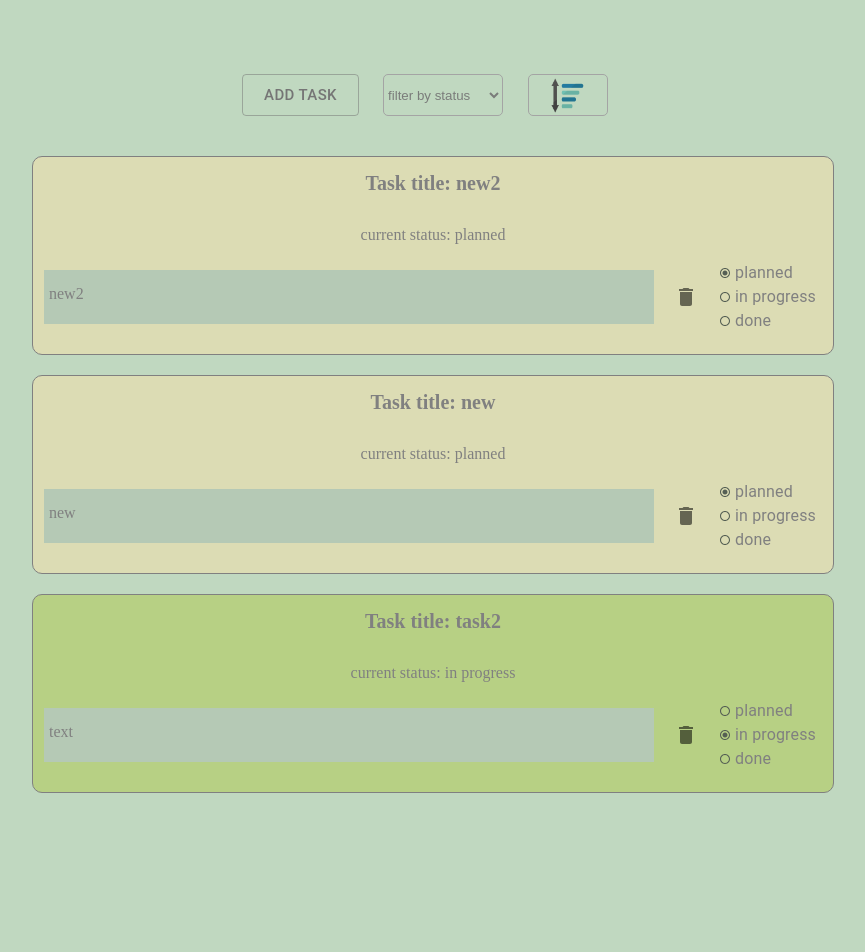
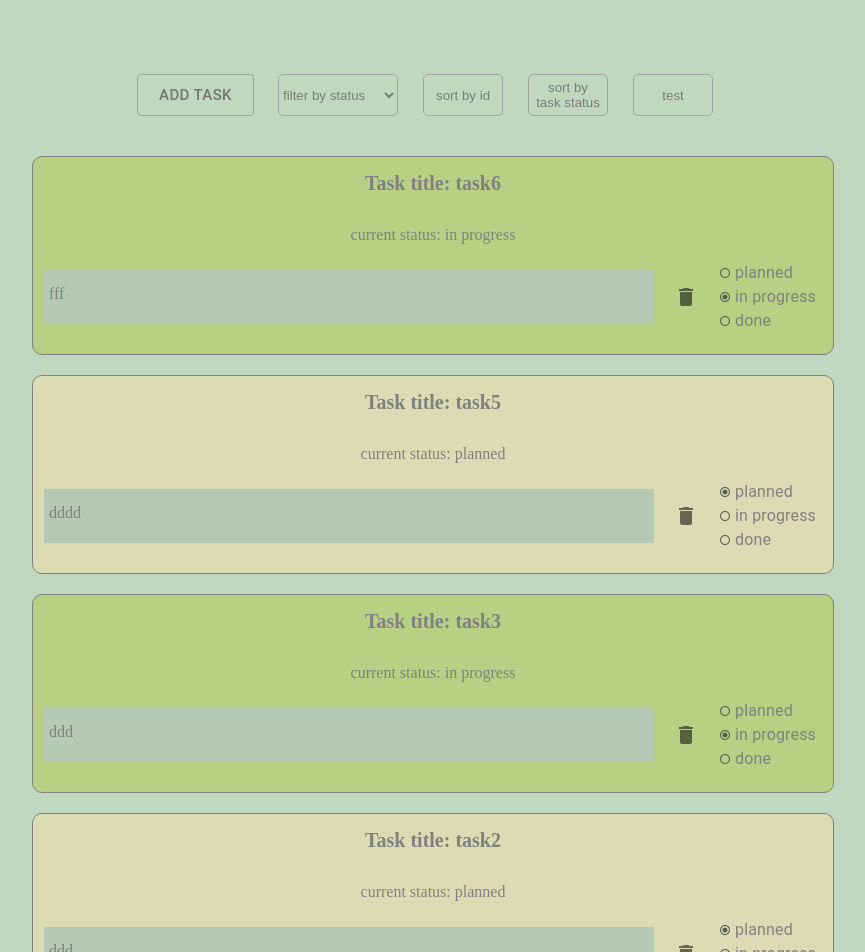
Before and after one commit to zerofille/to_do_vol.2, a React (Create React App) app: page /#/mytodos in a window 1280 px wide. Shown: the top 952 px of the page, without its empty margins (227-1092 px from the left). Before the commit the page ends 837 px from the top, so only its background shows below. Built offline with nearby package versions, Linux system fonts and the light colour scheme; data requests are answered from the project's data file; the HTML template or start-up script is replaced by a standard one.

Commit message:
small change

```diff
--- a/db.json
+++ b/db.json
@@ -1,22 +1,34 @@
 {
   "tasks": [
     {
-      "id": 1643802136693,
-      "title": "task2",
-      "text": "text",
+      "id": 1643901379298,
+      "title": "task1",
+      "text": "tas",
       "task_status": "in progress"
     },
     {
-      "id": 1643873526774,
-      "title": "new",
-      "text": "new",
+      "id": 1643901383559,
+      "title": "task2",
+      "text": "ddd",
       "task_status": "planned"
     },
     {
-      "id": 1643878514999,
-      "title": "new2",
-      "text": "new2",
+      "id": 1643901387765,
+      "title": "task3",
+      "text": "ddd",
+      "task_status": "in progress"
+    },
+    {
+      "id": 1643901393101,
+      "title": "task5",
+      "text": "dddd",
       "task_status": "planned"
+    },
+    {
+      "id": 1643901398342,
+      "title": "task6",
+      "text": "fff",
+      "task_status": "in progress"
     }
   ]
 }
--- a/src/Components/Task/Task.tsx
+++ b/src/Components/Task/Task.tsx
@@ -1,6 +1,6 @@
-import React, { useState } from 'react';
+import React, { useCallback, useState } from 'react';
 import { useAppDispatch } from '../../app/hooks';
-import { removeTask, getTask, changeStatus } from '../../app/taskSlice';
+import { removeTaskAction, getTaskAction, changeStatusAction } from '../../app/taskSlice';
 import './Task.sass'
 import IconButton from '@mui/material/IconButton';
 import Stack from '@mui/material/Stack';
@@ -62,14 +62,14 @@ function Task({id, text, title, task_status}: ITask) {
     ['taskWrapDone']: task_status === TaskStatus.Done,
   })
 
-  const clickHandler = () => {
-    dispatch(removeTask({id, title}))
-    dispatch(getTask({_sort: 'id', _order: "desc"}))
-  }
-  const changeHandler = (e: React.ChangeEvent<HTMLInputElement>) => {
+  const clickHandler = useCallback(() => {
+    dispatch(removeTaskAction({id, title}))
+    dispatch(getTaskAction({_sort: 'id', _order: 'desc'}))
+  }, [dispatch, title, id])
+  const changeHandler = useCallback((e: React.ChangeEvent<HTMLInputElement>) => {
     setStatus(e.target.value)
-    dispatch(changeStatus({id: id, task_status: e.target.value}))
-  }
+    dispatch(changeStatusAction({id: id, task_status: e.target.value}))
+  }, [dispatch, id])
   return (
     <div className={classNames}>
       <h3 className="title">Task title: {title}</h3>
@@ -82,7 +82,7 @@ function Task({id, text, title, task_status}: ITask) {
         </div>
         <div className="deleteStatusWrap">
           <Stack direction="row" spacing={2}>
-            <IconButton onClick={() => clickHandler()}>
+            <IconButton onClick={clickHandler}>
               <DeleteIcon/>
             </IconButton>
           </Stack>
--- a/src/Components/TaskAdder/TaskAdder.tsx
+++ b/src/Components/TaskAdder/TaskAdder.tsx
@@ -1,9 +1,9 @@
-import React from 'react';
+import React, { useCallback } from 'react';
 import { Form, Field } from 'react-final-form';
 import { useAppDispatch } from '../../app/hooks'
 import { validate } from '../../utils/validation';
 import { validationSchema } from '../../utils/validation';
-import { createTask } from '../../app/taskSlice';
+import { createTaskAction } from '../../app/taskSlice';
 import { TaskStatus } from '../../utils/enums';
 import { FormApi } from 'final-form';
 import Input from '@mui/material/Input';
@@ -47,20 +47,18 @@ export const TaskAdder: React.FC = () => {
   const dispatch = useAppDispatch();
   const classes = useStyles();
 
-  const submitHandler = (values: MyFormValues, form: FormApi<MyFormValues, Partial<MyFormValues>>) => {
-    dispatch(createTask({
+  const submitHandler = useCallback((values: MyFormValues, form: FormApi<MyFormValues, Partial<MyFormValues>>) => {
+    dispatch(createTaskAction({
       id: Date.now(),
       title: values.title,
       text: values.text,
       task_status: TaskStatus.Planned
     }))
     form.restart()
-  }
+  }, [dispatch])
   return (
     <div className="mainWrapper">
-      <Form validate={validate(validationSchema)} onSubmit={(values, form) => {
-        submitHandler(values, form)
-      }} render={({handleSubmit}) => {
+      <Form validate={validate(validationSchema)} onSubmit={submitHandler} render={({handleSubmit}) => {
         return <form onSubmit={handleSubmit}>
           <div className="formWrap">
             <Field name="title">
--- a/src/Components/TaskList/TaskList.tsx
+++ b/src/Components/TaskList/TaskList.tsx
@@ -1,14 +1,14 @@
 import React, { useEffect } from 'react';
 import { useAppSelector, useAppDispatch } from '../../app/hooks'
 import Task from '../Task/Task';
-import { getTask } from '../../app/taskSlice';
+import { getTaskAction } from '../../app/taskSlice';
 import { IData } from '../../app/taskSlice';
 
 function TaskList() {
   const dispatch = useAppDispatch();
   const tasksArr = useAppSelector((state) => state.task.data)
   useEffect(() => {
-    dispatch(getTask({_sort: 'id', _order: "desc"}))
+    dispatch(getTaskAction({_sort: 'id', _order: "desc"}))
   }, []);
   return (
     <>
--- a/src/Pages/TaskPage/TaskPage.sass
+++ b/src/Pages/TaskPage/TaskPage.sass
@@ -24,7 +24,7 @@ select, .showBtn
   margin-left: 25px
 
 img
-    width: 39px
+    width: 38px
 
 body
   background-color: #C0D8C0
--- a/src/Pages/TaskPage/TasksPage.tsx
+++ b/src/Pages/TaskPage/TasksPage.tsx
@@ -1,4 +1,4 @@
-import React, { useState, useEffect } from 'react';
+import React, { useState, useEffect, useCallback } from 'react';
 import TasksList from './../../Components/TaskList/TaskList';
 import Link from '@mui/material/Link';
 import { withRouter } from 'react-router';
@@ -8,14 +8,18 @@ import { createTheme, ThemeProvider } from '@mui/material/styles'
 import { grey } from '@mui/material/colors';
 import { ToastContainer } from 'react-toastify';
 import { useAppDispatch } from '../../app/hooks';
-import { getTask } from '../../app/taskSlice';
+import { getTaskAction, getFilterSortTaskAction } from '../../app/taskSlice';
 import { TaskStatus } from '../../utils/enums';
 
-const icon = require('../../utils/sort (1).png')
-
+interface Istate {
+  task_status: string
+  setTaskStatus: Function
+}
 
 function TasksPage() {
-  const [sort, setSort] = useState('desc')
+  const [sortDir, setSortDir] = useState('desc')
+  const [sortValue, setSortValue] = useState('id')
+  const [task_status, setTaskStatus] = useState()
   const dispatch = useAppDispatch()
   const theme = createTheme({
     palette: {
@@ -24,15 +28,25 @@ function TasksPage() {
       },
     },
   });
-  const clickHandler = () => {
-    setSort(sort === 'desc' ? 'asc' : 'desc')
-  }
-  const changeHandler = (e: React.FormEvent<HTMLSelectElement>) => {
-    dispatch(getTask(e.currentTarget.value ? {task_status: e.currentTarget.value} : {_sort: 'id', _order: sort}))
-  }
+  const clickHandler = useCallback(() => {
+    setSortValue('id')
+    setSortDir(sortDir === 'desc' ? 'asc' : 'desc')
+  }, [sortDir, sortValue])
+  const changeHandler = useCallback((e: React.FormEvent<HTMLSelectElement>) => {
+    setTaskStatus(e.currentTarget.value)
+    dispatch(getTaskAction(e.currentTarget.value ? {task_status: e.currentTarget.value} : {
+      _sort: sortValue,
+      _order: sortDir
+    }))
+  }, [dispatch, sortDir])
+
+  const testClickH = () => {
+
+    dispatch(getFilterSortTaskAction({_sort: sortValue, task_status, _order: sortDir}))
+  };
   useEffect(() => {
-    dispatch(getTask({_sort: 'id', _order: sort}))
-  }, [sort])
+    dispatch(getTaskAction({_sort: sortValue, _order: sortDir, task_status}))
+  }, [sortDir, sortValue, task_status])
   return (
     <div className="wrapper">
       <ToastContainer autoClose={1500}/>
@@ -48,8 +62,22 @@ function TasksPage() {
           <option value={TaskStatus.InProgress}>{TaskStatus.InProgress}</option>
           <option value={TaskStatus.Done}>{TaskStatus.Done}</option>
         </select>
-        <button className="showBtn" onClick={clickHandler}><img src={icon}
-                                                                alt={icon}/>
+        <button className="showBtn" onClick={clickHandler}>
+          sort by id
+
+        </button>
+
+        <button className="showBtn" onClick={() => {
+          setSortDir(sortDir === 'desc' ? 'asc' : 'desc')
+          setSortValue('task_status')
+
+        }}>
+
+          sort by task status
+
+        </button>
+        <button className="showBtn" onClick={testClickH}>
+          test
         </button>
       </div>
       <TasksList/>
--- a/src/api/index.ts
+++ b/src/api/index.ts
@@ -21,20 +21,33 @@ const httpClient = axios.create({
   baseURL: 'http://localhost:3000',
 });
 
-export const postTask = async (data: IPost) => {
-  return await httpClient.post('/tasks', data);
+export const postTask = (data: IPost) => {
+  return httpClient.post('/tasks', data);
 };
-export const getTasks = async (params: object) => {
-  return await httpClient.get('/tasks',
+export const getTasks = (paramsData: any) => {
+  return httpClient.get('/tasks',
     {
-      params
+      params:{...paramsData}
     });
 };
 
-export const removeTask = async (data: IRemove) => {
-  return await httpClient.delete(`/tasks/${data.id}`)
+
+// export const getFilterSortTasks = ({sortValue,task_status, sortDir}: any) => {
+//
+//   return httpClient.get('/tasks',
+//     {
+//       params: {
+//         task_status: task_status,
+//         _sort: sortValue,
+//         _order: sortDir
+//       }
+//     });
+// };
+
+export const removeTask = (data: IRemove) => {
+  return httpClient.delete(`/tasks/${data.id}`)
 };
 
-export const changeStatus = async (data: IChange) => {
-  return await httpClient.patch(`/tasks/${data.id}`, data)
+export const changeStatus = (data: IChange) => {
+  return httpClient.patch(`/tasks/${data.id}`, data)
 }
--- a/src/app/taskSlice.ts
+++ b/src/app/taskSlice.ts
@@ -4,6 +4,7 @@ import { initialState } from './initialState';
 import { RootState } from './store';
 import { toast } from 'react-toastify';
 import { IRemove } from '../api/index'
+
 
 
 export interface IData {
@@ -18,30 +19,37 @@ interface IData2 {
   task_status: string
 }
 
-export const getTask = createAsyncThunk(
+export const getTaskAction = createAsyncThunk(
   'task/getTask',
-  async function Test(params: object) {
+  async (params: object) => {
     const response = await API.getTasks(params)
     return response.data
 
   }
 )
+export const getFilterSortTaskAction = createAsyncThunk(
+  'task/getFilterSortTask',
+  async (params: any) => {
+    const response = await API.getTasks(params)
+    return response.data
+  }
+)
 
-export const createTask = createAsyncThunk(
+export const createTaskAction = createAsyncThunk(
   'task/createTask',
   async (userData: IData) => {
     const response = await API.postTask(userData);
     return response.data
   }
 )
-export const removeTask = createAsyncThunk(
+export const removeTaskAction = createAsyncThunk(
   'task/removeTask',
   async (data: IRemove) => {
     const response = await API.removeTask(data);
     return response
   }
 )
-export const changeStatus = createAsyncThunk(
+export const changeStatusAction = createAsyncThunk(
   'task/changeStatus',
   async (data: IData2) => {
     const response = await API.changeStatus(data)
@@ -53,24 +61,29 @@ const taskSlice = createSlice({
   initialState,
   reducers: {},
   extraReducers: (builder) => {
-    builder.addCase(getTask.fulfilled, (state, action) => {
+    builder.addCase(getTaskAction.fulfilled, (state, action) => {
       state.isLoading = false;
       state.data = action.payload;
 
     });
-    builder.addCase(createTask.fulfilled, (state, action) => {
+    builder.addCase(getFilterSortTaskAction.fulfilled, (state, action) => {
+      state.isLoading = false;
+      state.data = action.payload;
+
+    });
+    builder.addCase(createTaskAction.fulfilled, (state, action) => {
       state.isLoading = false;
       state.data.push(action.payload)
       toast.success('Task added')
     });
-    builder.addCase(removeTask.fulfilled, (state, action) => {
+    builder.addCase(removeTaskAction.fulfilled, (state, action) => {
       state.isLoading = false;
       if (action.payload.status === 200) {
         state.data = state.data.filter((el) => el.id !== action.payload.data.id)
       }
       toast.success(`Task ${action.meta.arg.title} removed`)
     });
-    builder.addCase(changeStatus.fulfilled, (state, action) => {
+    builder.addCase(changeStatusAction.fulfilled, (state, action) => {
       state.isLoading = false;
       state.data.forEach((el) => {
           if (el.id === action.payload.data.id) {
```
